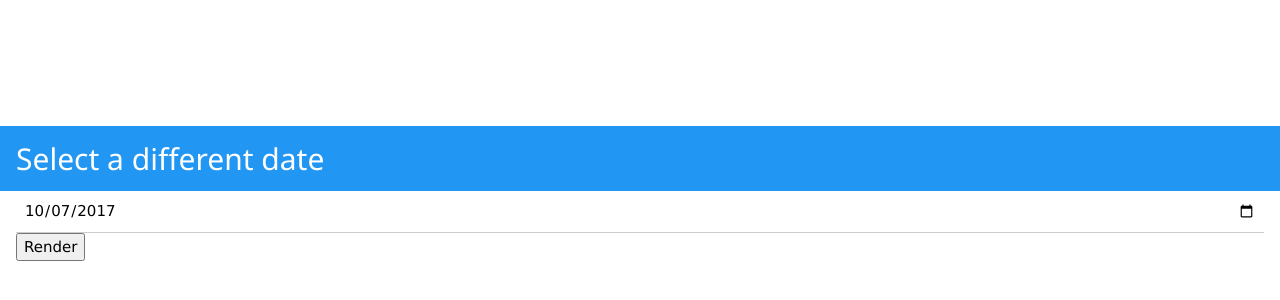
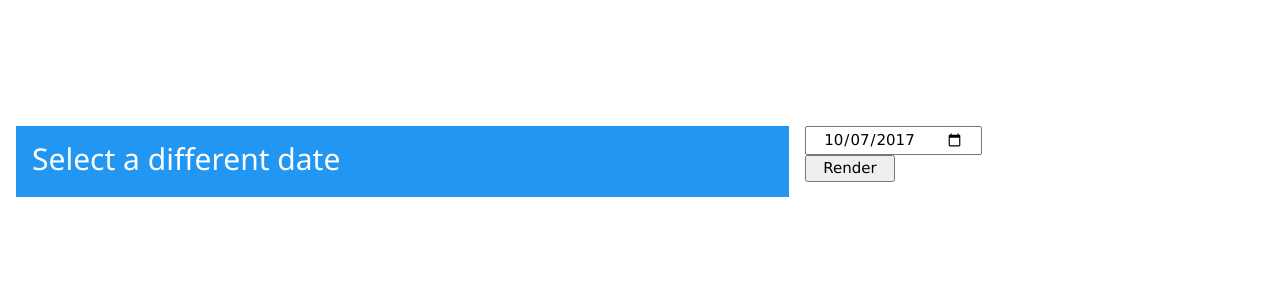
Before and after one commit to titan550/djChart, a plain HTML site: page index.html in a window 1280 px wide. Shown: the part 174-474 px from the top of the page. Drawn offline with nearby package versions, Linux system fonts and the light colour scheme; no server answers.

Commit message:
Added css containers for better UI

```diff
--- a/index.html
+++ b/index.html
@@ -168,14 +168,16 @@ zoomEnabled: true,
         </script>
     </head>
     <body>
-        <div id="chartContainer" style="width:100%; height:300px;"></div>
-        <div class="w3-container w3-blue">
+        <div class="w3-container" id="chartContainer" style="width:100%; height:300px;"></div>
+        <div class="w3-container w3-cell-row">
+        <div class="w3-container w3-blue w3-cell">
             <h2>Select a different date</h2>
         </div>
-        <form class="w3-container">
-            <input id="datePicker" class="w3-input" type="date">
-             <div id="element"> <button type='button'>Render</button> </div>
+        <form class="w3-container w3-cell">
+            <input class="w3-container" id="datePicker" class="w3-input" type="date">
+             <div id="element"> <button class="w3-container" type='button'>Render</button> </div>
 </p></form>
+</div>
 <script>
 document.getElementById("element").onclick = function() {
     chart.render();
```
